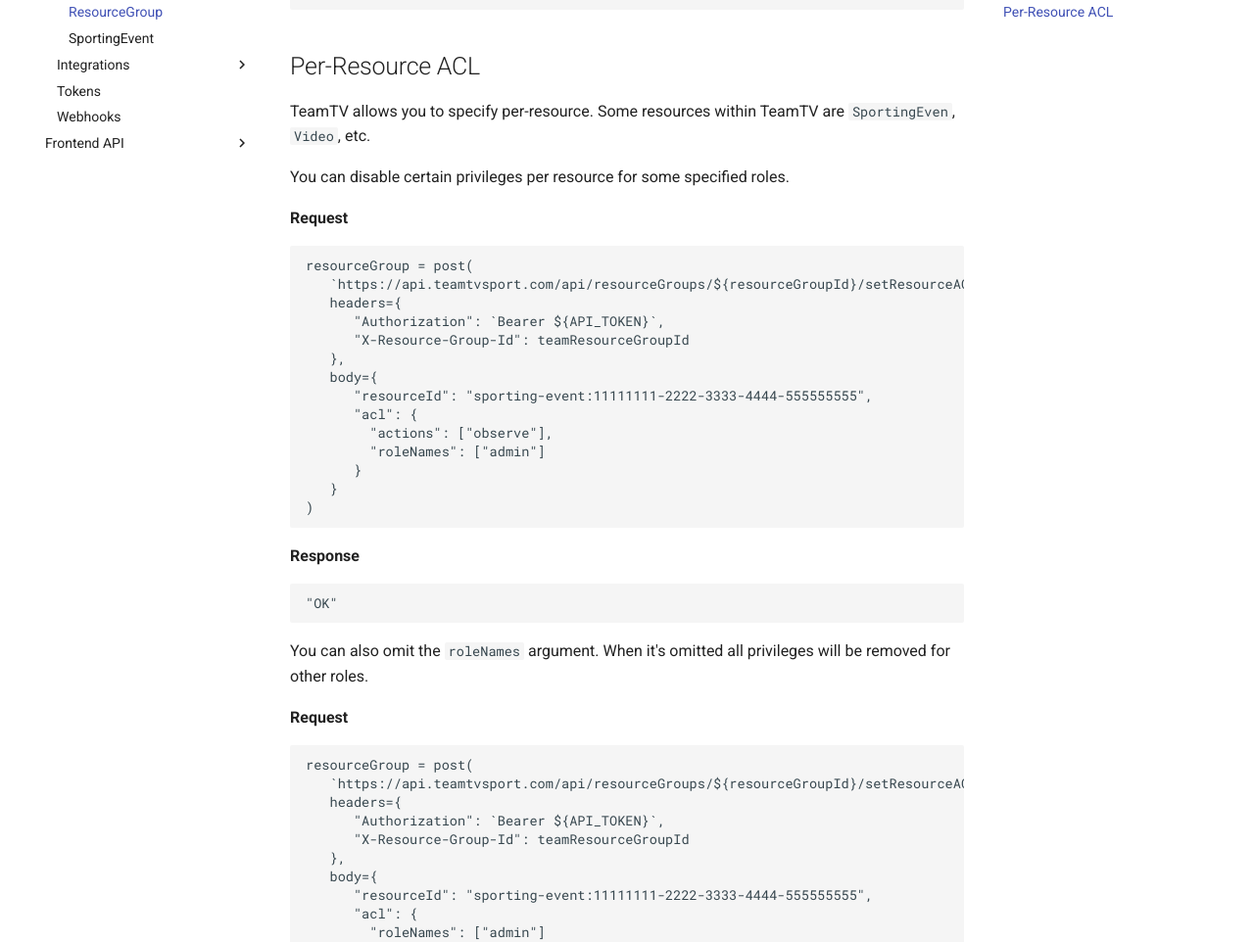
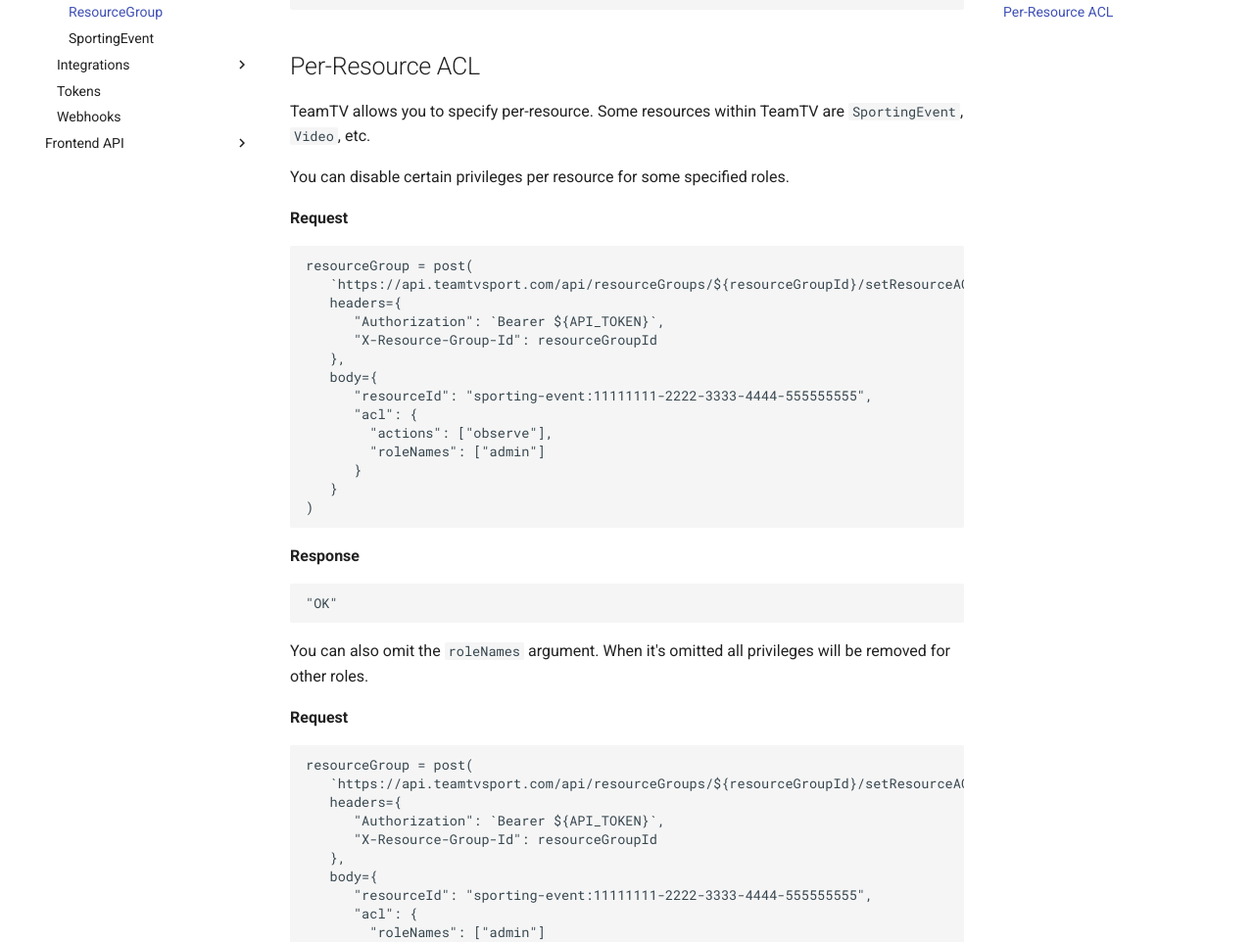
Before and after one commit to teamtv/teamtv-api-documentation, an MkDocs documentation site: the page built from docs/backend_api/resource_group.md, in a window 1280 px wide and 1400 px high, scrolled down 2339 px. Shown: the part 204-1166 px from the top of the window at 98% size. Built offline with MkDocs 1.6.1 and Material for MkDocs 9.7.7, drawn with Linux system fonts in a browser that asks for light colours; some of the changed text lies outside the part shown.

Commit message:
minor fix

```diff
--- a/docs/backend_api/resource_group.md
+++ b/docs/backend_api/resource_group.md
@@ -117,7 +117,7 @@ resourceGroup = post(
 
 ## Per-Resource ACL
 
-TeamTV allows you to specify per-resource. Some resources within TeamTV are `SportingEven`, `Video`, etc.
+TeamTV allows you to specify per-resource. Some resources within TeamTV are `SportingEvent`, `Video`, etc.
 
 You can disable certain privileges per resource for some specified roles.
 
@@ -128,7 +128,7 @@ resourceGroup = post(
    `https://api.teamtvsport.com/api/resourceGroups/${resourceGroupId}/setResourceACL`,
    headers={
       "Authorization": `Bearer ${API_TOKEN}`,
-      "X-Resource-Group-Id": teamResourceGroupId
+      "X-Resource-Group-Id": resourceGroupId
    },
    body={
       "resourceId": "sporting-event:11111111-2222-3333-4444-555555555",
@@ -155,7 +155,7 @@ resourceGroup = post(
    `https://api.teamtvsport.com/api/resourceGroups/${resourceGroupId}/setResourceACL`,
    headers={
       "Authorization": `Bearer ${API_TOKEN}`,
-      "X-Resource-Group-Id": teamResourceGroupId
+      "X-Resource-Group-Id": resourceGroupId
    },
    body={
       "resourceId": "sporting-event:11111111-2222-3333-4444-555555555",
```
